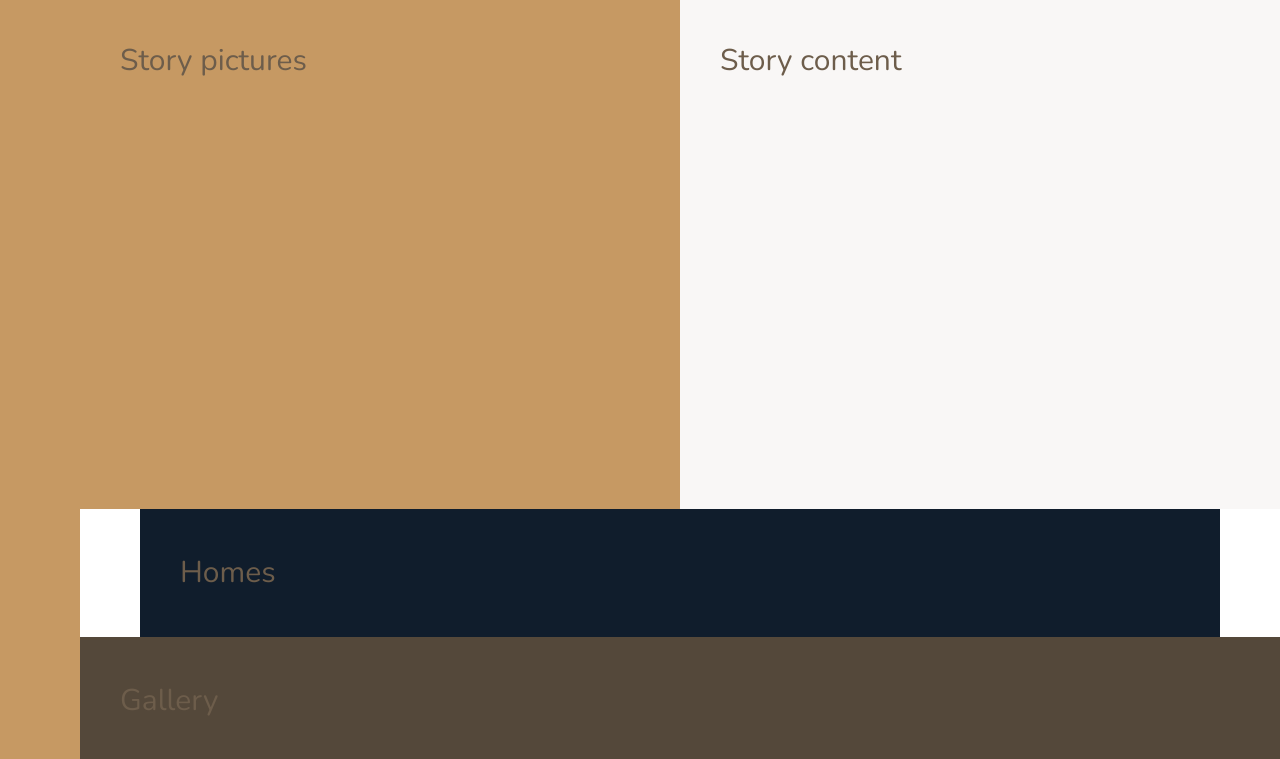
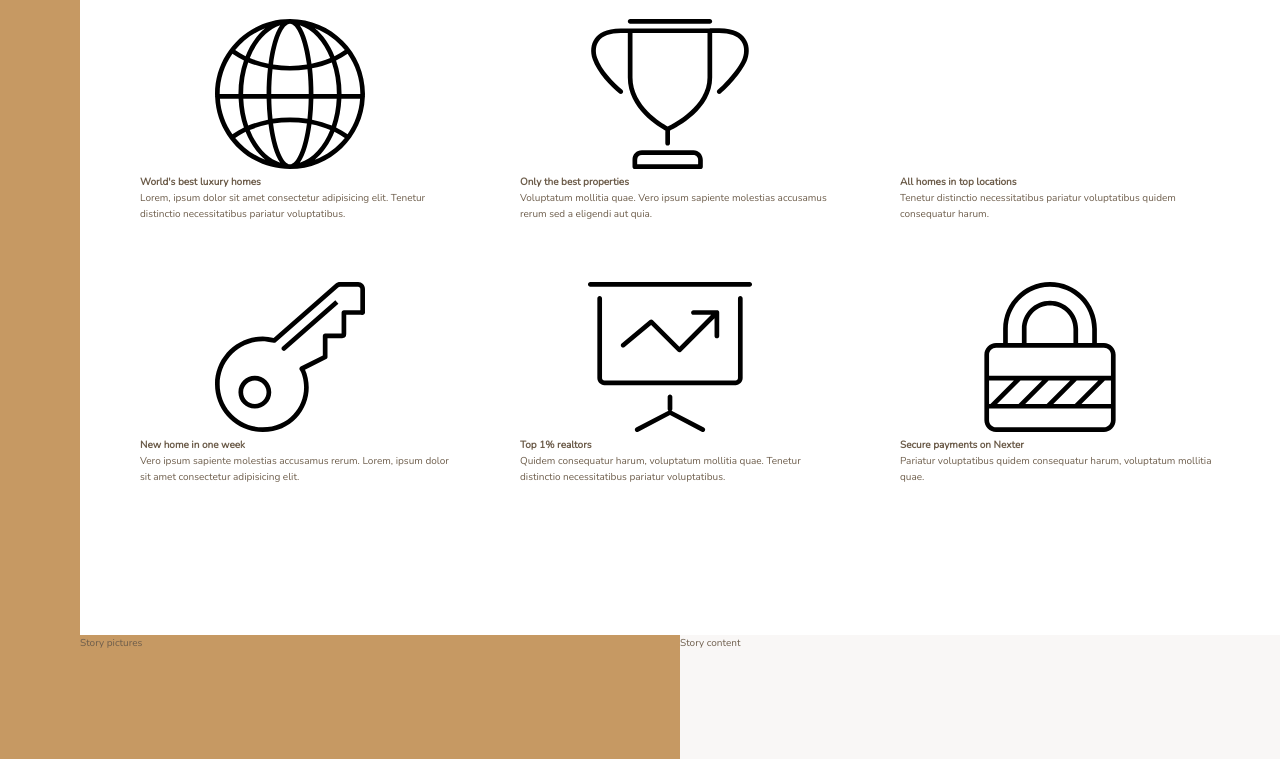
Before and after one commit to TudorTacal/nexter-css-grid, a website: page index.html in a window 1280 px wide. Shown: the part 771-1530 px from the top of the page. Drawn offline with nearby package versions, Linux system fonts and the light colour scheme.

Commit message:
Build the features section

```diff
--- a/index.html
+++ b/index.html
@@ -25,7 +25,60 @@
         </div>
 
         <div class="features">
-            features
+            <div class="feature1">
+                <svg class="feture__icon">
+                    <use xlink:href="img/sprite.svg#icon-global"></use>
+                </svg>
+                <h4 class="heading-4">World's best luxury homes</h4>
+                <p class="feature__text">
+                    Lorem, ipsum dolor sit amet consectetur adipisicing elit. Tenetur distinctio necessitatibus pariatur voluptatibus.
+                </p>
+            </div>
+            <div class="feature1">
+                <svg class="feture__icon">
+                    <use xlink:href="img/sprite.svg#icon-trophy"></use>
+                </svg>
+                <h4 class="heading-4">Only the best properties</h4>
+                <p class="feature__text">
+                    Voluptatum mollitia quae. Vero ipsum sapiente molestias accusamus rerum sed a eligendi aut quia.
+                </p>
+            </div>
+            <div class="feature1">
+                <svg class="feture__icon">
+                    <use xlink:href="img/sprite.svg#icon-map-pinl"></use>
+                </svg>
+                <h4 class="heading-4">All homes in top locations</h4>
+                <p class="feature__text">
+                    Tenetur distinctio necessitatibus pariatur voluptatibus quidem consequatur harum.
+                </p>
+            </div>
+            <div class="feature1">
+                <svg class="feture__icon">
+                    <use xlink:href="img/sprite.svg#icon-key"></use>
+                </svg>
+                <h4 class="heading-4">New home in one week</h4>
+                <p class="feature__text">
+                    Vero ipsum sapiente molestias accusamus rerum. Lorem, ipsum dolor sit amet consectetur adipisicing elit.
+                </p>
+            </div>
+            <div class="feature1">
+                <svg class="feture__icon">
+                    <use xlink:href="img/sprite.svg#icon-presentation"></use>
+                </svg>
+                <h4 class="heading-4">Top 1% realtors</h4>
+                <p class="feature__text">
+                    Quidem consequatur harum, voluptatum mollitia quae. Tenetur distinctio necessitatibus pariatur voluptatibus.
+                </p>
+            </div>
+            <div class="feature1">
+                <svg class="feture__icon">
+                    <use xlink:href="img/sprite.svg#icon-lock"></use>
+                </svg>
+                <h4 class="heading-4">Secure payments on Nexter</h4>
+                <p class="feature__text">
+                    Pariatur voluptatibus quidem consequatur harum, voluptatum mollitia quae.
+                </p>
+            </div>
         </div>
 
         <div class="story__pictures">
--- a/sass/_base.scss
+++ b/sass/_base.scss
@@ -39,9 +39,4 @@ body {
   grid-template-rows: 80vh min-content 40vw repeat(3, min-content); // use units that make sense for the content you put in
   grid-template-columns: [sidebar-start] 8rem [sidebar-end full-start] minmax(6rem, 1fr) [center-start]
     repeat(8, [col-start] minmax(min-content, 14rem) [col-end]) [center-end] minmax(6rem, 1fr) [full-end]; // center the 8 columns in the viewport; have full bleed sections
-
-  & > * {
-    padding: 40px;
-    font-size: 3rem;
-  }
 }
--- a/sass/_features.scss
+++ b/sass/_features.scss
@@ -1,4 +1,9 @@
 .features {
-  background-color: $color-grey-light-2;
   grid-column: center-start / center-end;
+
+  margin: 15rem 0;
+
+  display: grid;
+  grid-template-columns: repeat(3, 1fr);
+  grid-gap: 6rem;
 }
```
Also changed, not shown: css/style.css.
